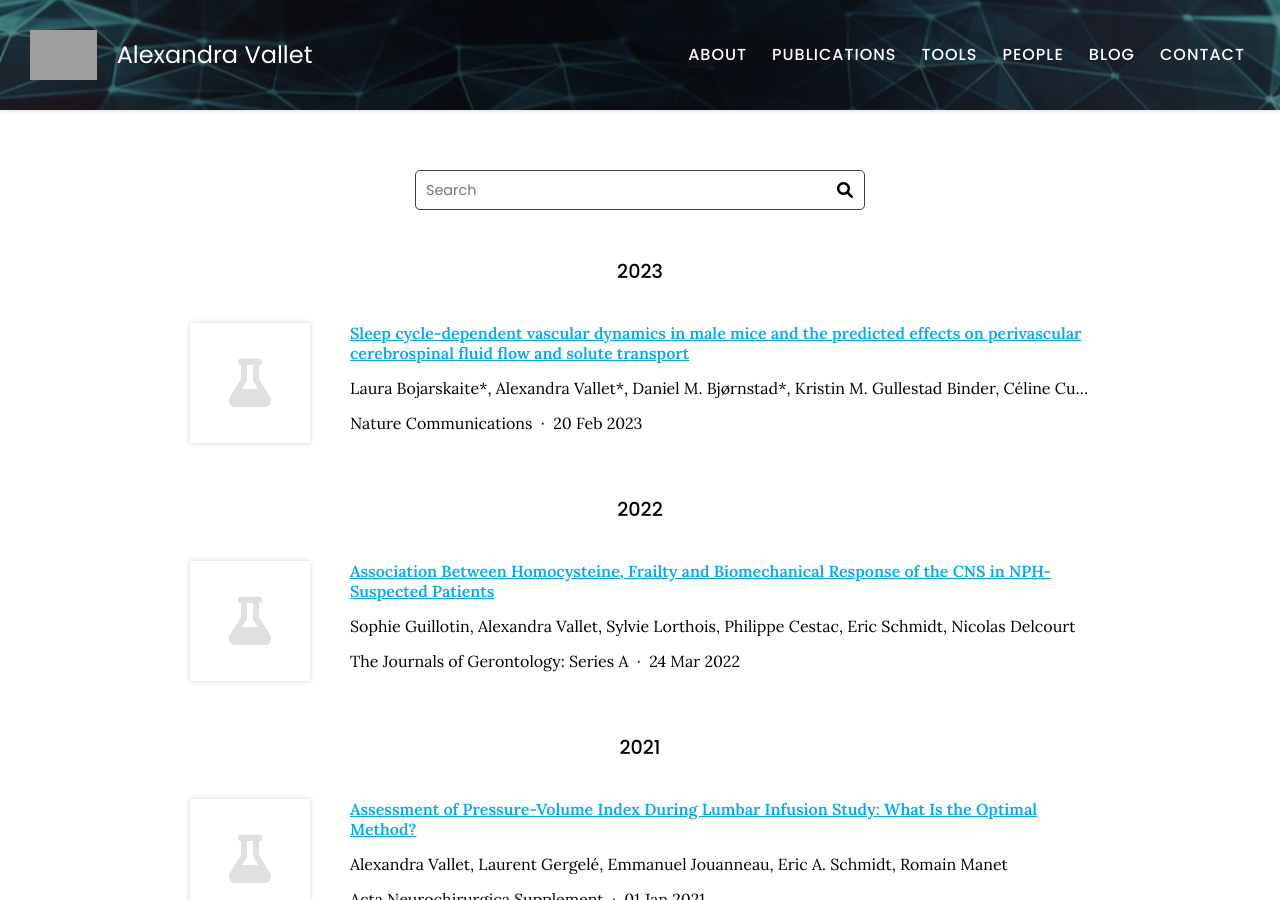
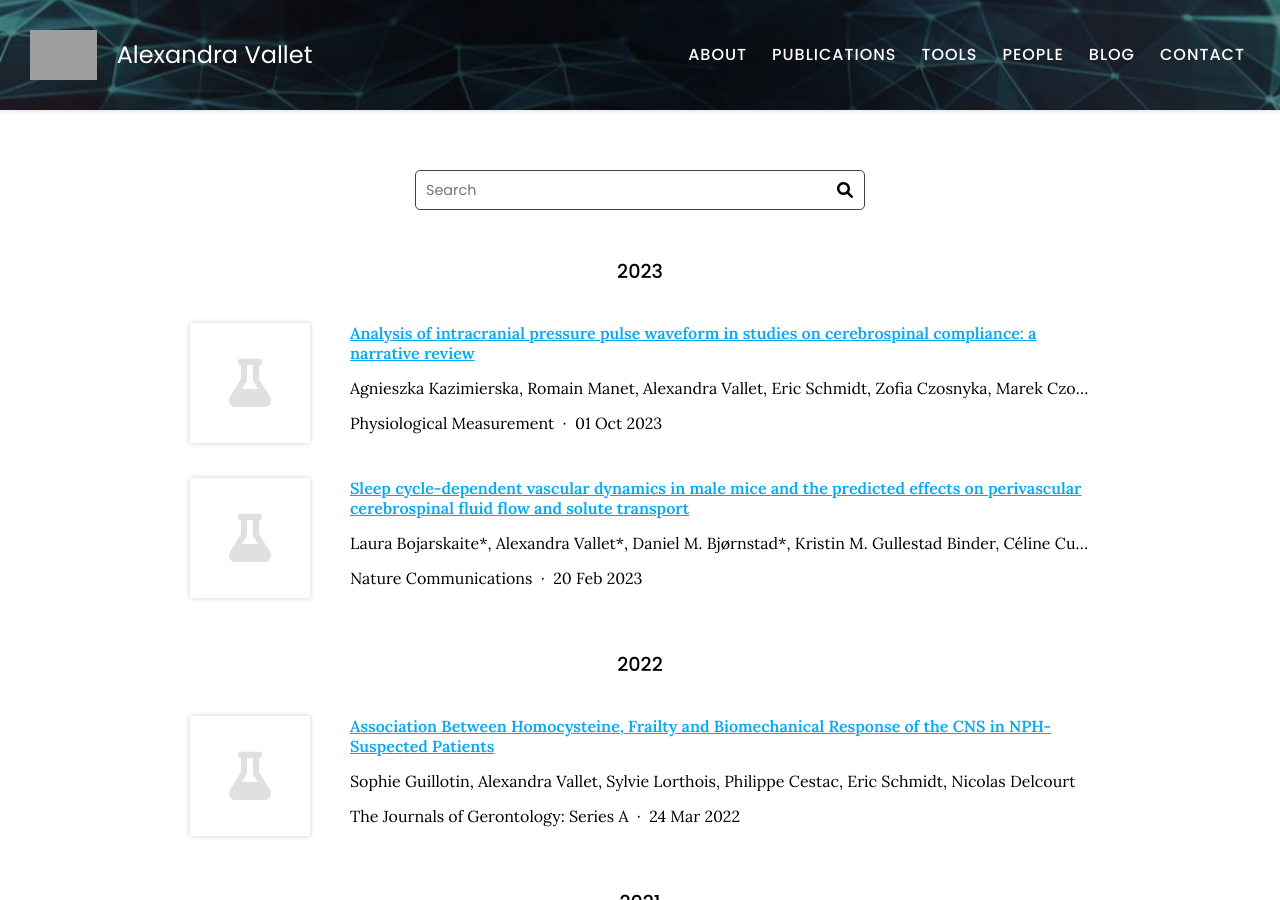
Before and after one commit to AlexandraVallet/vallet-research, a Jekyll site: the page built from publications/index.md, in a window 1280 px wide and 900 px high. Built offline with Jekyll 4.4.1, drawn with Linux system fonts in a browser that asks for light colours; grey boxes are pictures that could not be loaded.

Commit message:
Generate citations

```diff
--- a/_data/citations.yaml
+++ b/_data/citations.yaml
@@ -1,12 +1,27 @@
 # DO NOT EDIT, GENERATED AUTOMATICALLY FROM SOURCES.YAML (AND ELSEWHERE)
 # See https://github.com/greenelab/lab-website-template/wiki/Citations
 
+- id: doi:10.1088/1361-6579/ad0020
+  title: 'Analysis of intracranial pressure pulse waveform in studies on cerebrospinal
+    compliance: a narrative review'
+  authors:
+  - Agnieszka Kazimierska
+  - Romain Manet
+  - Alexandra Vallet
+  - Eric Schmidt
+  - Zofia Czosnyka
+  - Marek Czosnyka
+  - Magdalena Kasprowicz
+  publisher: Physiological Measurement
+  date: '2023-10-01'
+  link: https://doi.org/gs25rf
+  _cache: 2244d53cb73ccc4f254f0d6f5122fdf79faebd0899d268e0cc33da87ac9c6ad0
 - id: doi:10.1038/s41467-023-36643-5
   title: Sleep cycle-dependent vascular dynamics in male mice and the predicted effects
     on perivascular cerebrospinal fluid flow and solute transport
   authors:
-  - "Laura Bojarskaite*"
-  - "Alexandra Vallet*"
+  - Laura Bojarskaite*
+  - Alexandra Vallet*
   - "Daniel M. Bj\xF8rnstad*"
   - Kristin M. Gullestad Binder
   - "C\xE9line Cunen"
```
